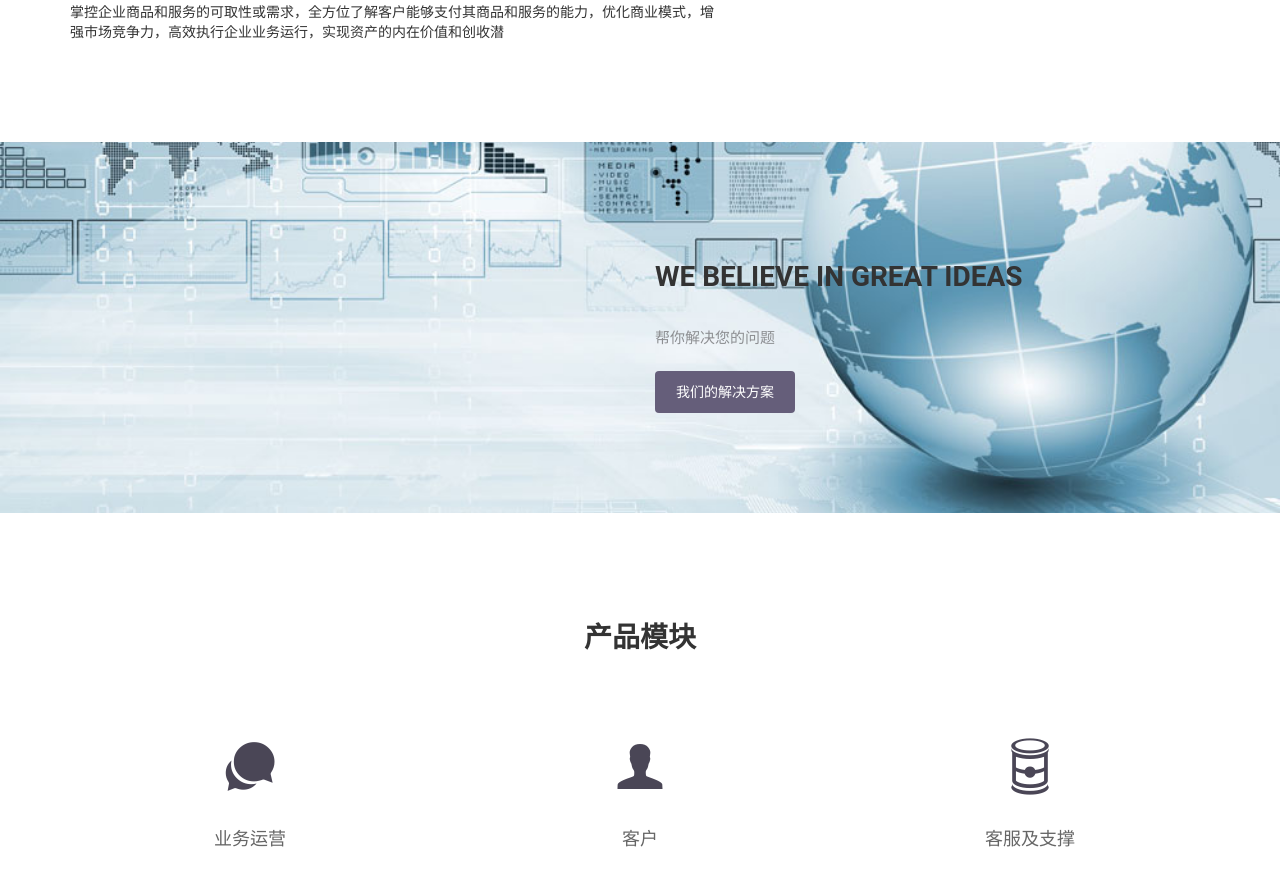
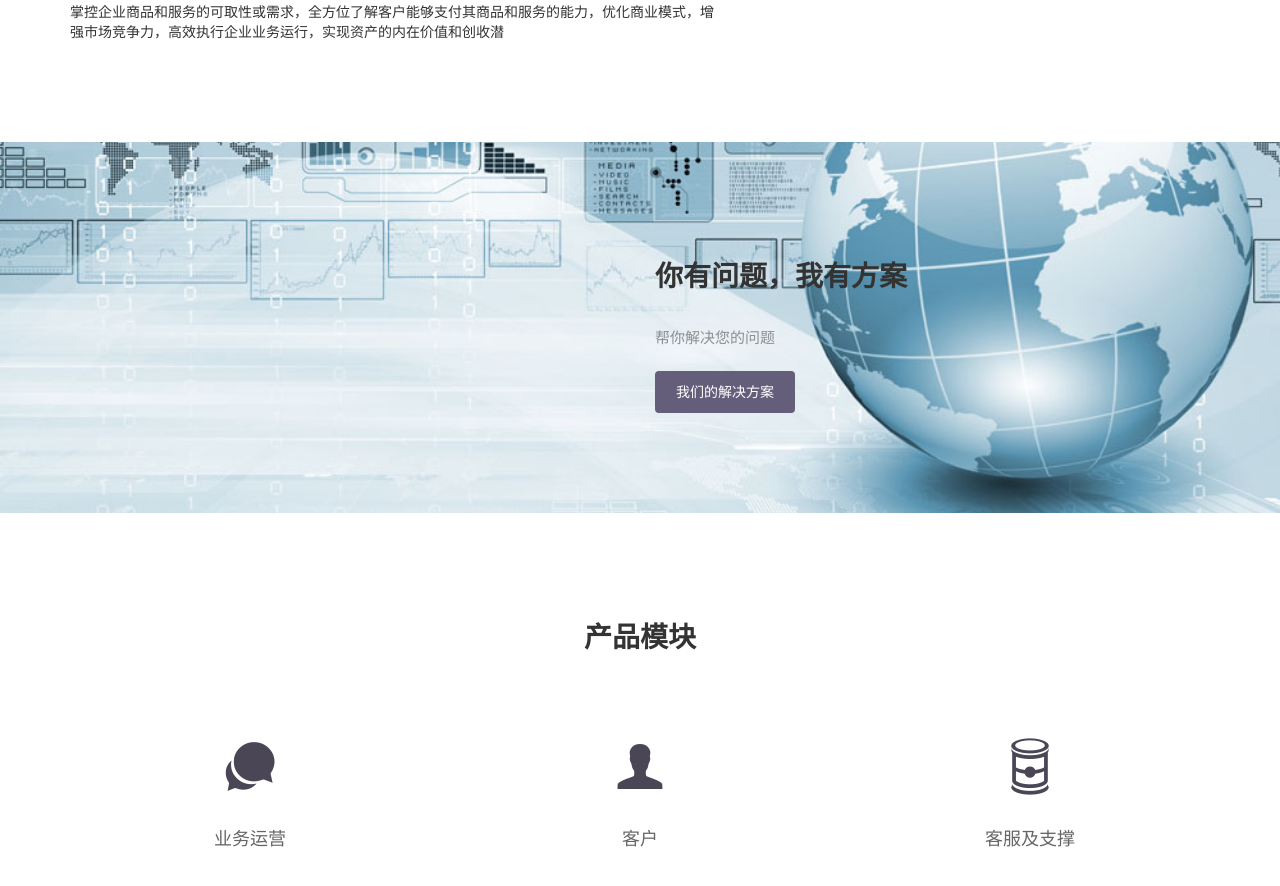
Before and after one commit to dreampivot/slipscloud.github.io, a Jekyll site: the page built from index.html, in a window 1280 px wide and 900 px high, scrolled down 1263 px. Shown: the top 886 px of the window. Built offline with Jekyll 4.4.1, drawn with Linux system fonts in a browser that asks for light colours; some web fonts are replaced.

Commit message:
Update index.html

```diff
--- a/index.html
+++ b/index.html
@@ -28,7 +28,6 @@ permalink: /
             <p>服务关系管理 (SRM--Service Relationship Management)是帮助服务提供者和会员制企业管理客户关系，管理持续性收入的一个业务支撑系统。</p>
             <p>智简云是中国首个一站式服务关系管理系统，致力于帮助商家提高效率，节省开支，减少错误，增加客户忠诚度。</p>
           </div>
-
           <h2><p>产品特点</p></h2>
 
           <ul>
@@ -59,7 +58,7 @@ permalink: /
 <div class="container">
   <div class="row">
     <div class="col-md-6 col-md-offset-6">
-      <h2>WE BELIEVE IN GREAT IDEAS</h2>
+      <h2>你有问题，我有方案</h2>
       <p>帮你解决您的问题</p>
       <a href="#" class="btn btn-view-works">我们的解决方案</a>
     </div>
@@ -109,49 +108,6 @@ permalink: /
           <p></p>
         </div>
       </div>
-      <!--
-      <div class="col-sm-4 col-md-4">
-        <div class="service-item">
-          <i class="icon ion-pricetags"></i>
-          <h4>灵活定价</h4>
-        </div>
-      </div>
-
-      <div class="col-sm-4 col-md-4">
-        <div class="service-item">
-          <i class="icon ion-clipboard"></i>
-          <h4>订单管理</h4>
-        </div>
-      </div>
-
-      <div class="col-sm-4 col-md-4">
-        <div class="service-item">
-          <i class="icon ion-calculator"></i>
-          <h4>精准计费</h4>
-        </div>
-      </div>
-      <div class="col-sm-4 col-md-4">
-        <div class="service-item">
-          <i class="icon ion-document-text"></i>
-          <h4>准确账单</h4>
-        </div>
-      </div>
-      -->
-
-    <!-- Hide 国际化支持和其他功能
-      <div class="col-sm-4 col-md-4">
-        <div class="service-item">
-          <i class="icon ion-ios-world-outline"></i>
-          <h4>国际化支持</h4>
-        </div>
-      </div>
-
-      <div class="col-sm-4 col-md-4">
-        <div class="service-item">
-          <i class="ion-ios-cloudy-outline"></i>
-          <h4>高延展性平台</h4>
-        </div>
--->
       </div>
     </div>
   </div>
```
